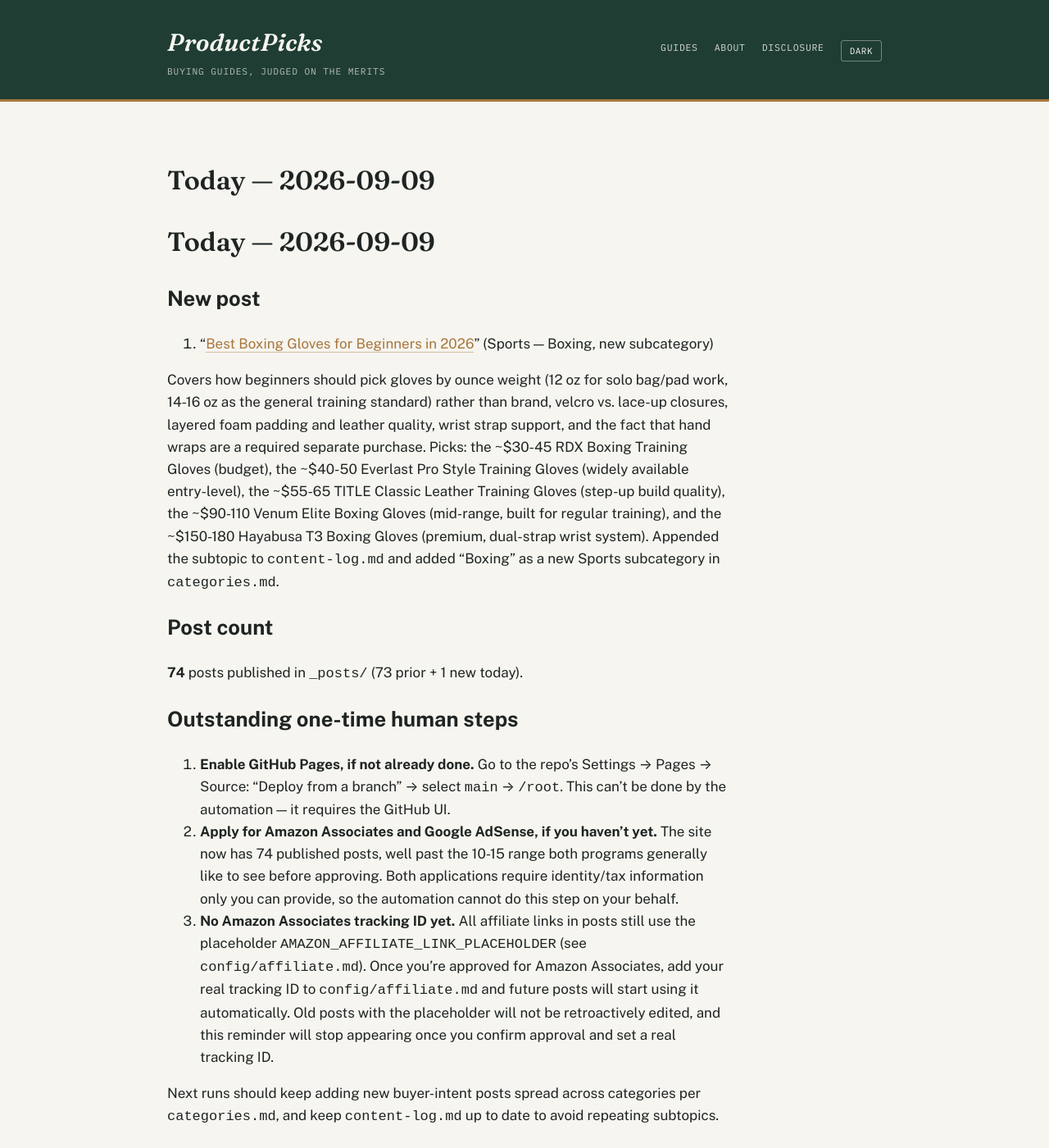
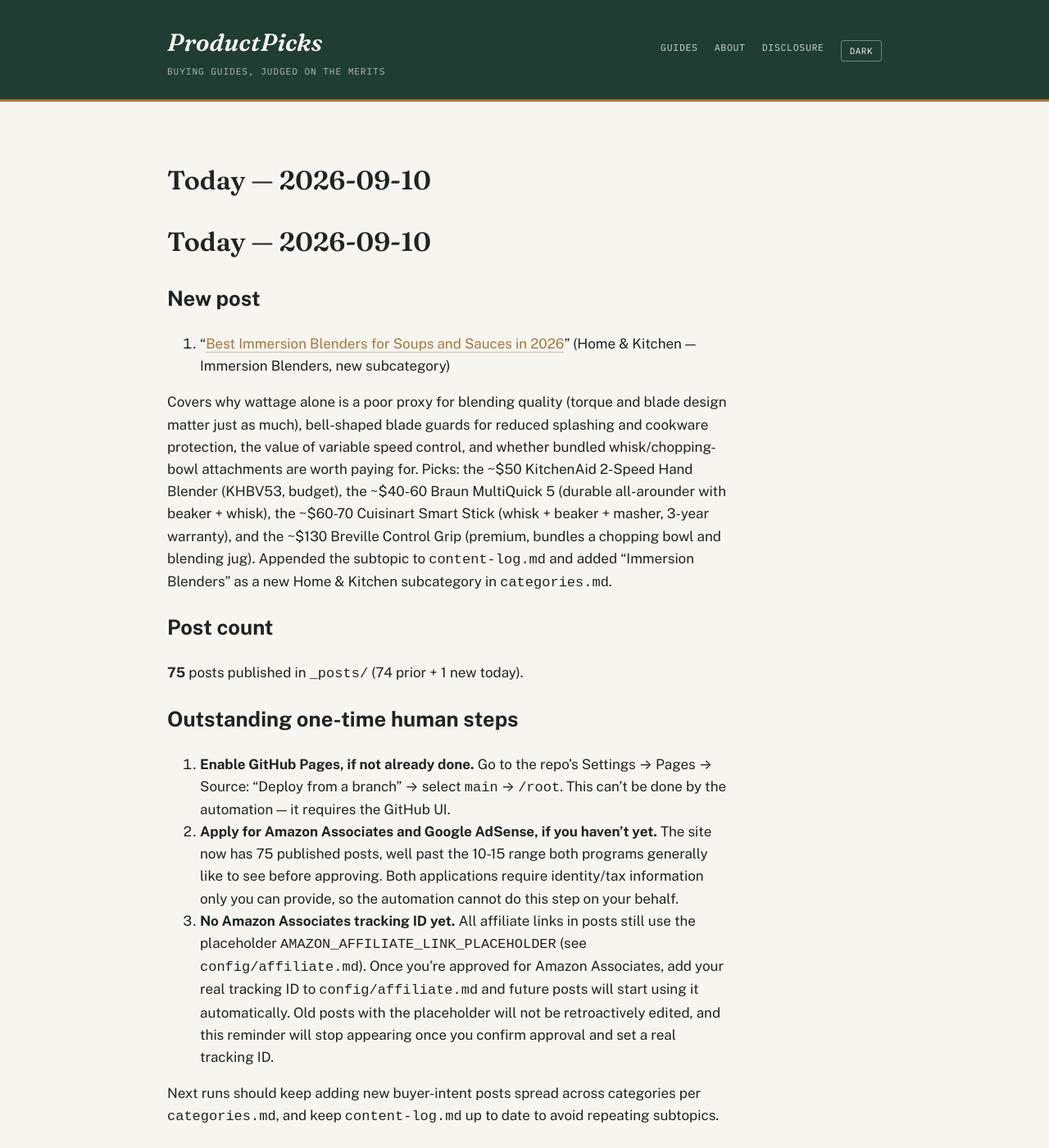
Before and after one commit to ajith198/ProductPicks, a Jekyll site: the page built from today.md, in a window 1280 px wide and 1400 px high. Shown: the whole window at 82% size. Built offline with Jekyll 4.4.1, drawn with Linux system fonts in a browser that asks for light colours; our own code applies the rules of GitHub Pages for plain Markdown files.

Commit message:
daily: 2026-09-10 new post + log update
Co-Authored-By: Claude Sonnet 5 <noreply@anthropic.com>
Claude-Session: https://claude.ai/code/session_011rLfdUW5xmkUKQJzbFWrdF

```diff
--- a/categories.md
+++ b/categories.md
@@ -1,6 +1,6 @@
 # Categories & expansion strategy
 
-**Status: multi-category, as of 2026-07-12. Updated 2026-09-09.** ProductPicks started as a pickleball-only site (see `niche.md` for that original research). This file governs the site now that it has expanded into multiple product verticals, and is the doc future automated/daily runs should consult when choosing what to write next.
+**Status: multi-category, as of 2026-07-12. Updated 2026-09-10.** ProductPicks started as a pickleball-only site (see `niche.md` for that original research). This file governs the site now that it has expanded into multiple product verticals, and is the doc future automated/daily runs should consult when choosing what to write next.
 
 ## Front matter taxonomy
 
@@ -20,7 +20,7 @@ These two fields drive the Category / Type / Year filters in the search bar on t
 | Category | Subcategories covered so far |
 |---|---|
 | Sports | Pickleball, Soccer, Tennis, Cycling, Running, Yoga, Golf, Basketball, Badminton, Swimming, Baseball, Fitness, Volleyball, Climbing, Table Tennis, Boxing |
-| Home & Kitchen | Coffee Makers, Electric Kettles, Blenders, Air Fryers, Toaster Ovens, Rice Cookers, Stand Mixers, Robot Vacuums, Espresso Machines, Pressure Cookers, Food Processors, Knife Sets, Cast Iron Skillets, Dutch Ovens, Coffee Grinders, Water Filter Pitchers, Cordless Stick Vacuums, Vacuum Sealers, Slow Cookers, Meat Thermometers, Indoor Grills, French Press, Sous Vide Machines |
+| Home & Kitchen | Coffee Makers, Electric Kettles, Blenders, Air Fryers, Toaster Ovens, Rice Cookers, Stand Mixers, Robot Vacuums, Espresso Machines, Pressure Cookers, Food Processors, Knife Sets, Cast Iron Skillets, Dutch Ovens, Coffee Grinders, Water Filter Pitchers, Cordless Stick Vacuums, Vacuum Sealers, Slow Cookers, Meat Thermometers, Indoor Grills, French Press, Sous Vide Machines, Immersion Blenders |
 | Outdoor & Recreation | Camping Tents, Sleeping Bags, Headlamps, Hiking Boots, Camp Stoves, Water Filters, Trekking Poles, Coolers, Backpacking Backpacks, Camp Chairs, Camping Lanterns, Fishing, Rain Jackets, Binoculars, Paddleboards, Kayaks, Life Jackets (PFDs), Hydration Packs, Sleeping Pads, Hammocks, Daypacks, Water Bottles, Multi-Tools |
 
 New subcategories can be added freely within an existing category. New top-level categories should only be added when there's a genuine cluster of buyer-intent content planned for it (not a one-off post) — keep the category list short enough that the dropdown filter stays useful.
--- a/today.md
+++ b/today.md
@@ -1,19 +1,19 @@
-# Today — 2026-09-09
+# Today — 2026-09-10
 
 ## New post
 
-1. "[Best Boxing Gloves for Beginners in 2026](/boxing/buying-guides/best-boxing-gloves-for-beginners/)" (Sports — Boxing, new subcategory)
+1. "[Best Immersion Blenders for Soups and Sauces in 2026](/home-kitchen/buying-guides/best-immersion-blenders-for-soups-and-sauces/)" (Home & Kitchen — Immersion Blenders, new subcategory)
 
-Covers how beginners should pick gloves by ounce weight (12 oz for solo bag/pad work, 14-16 oz as the general training standard) rather than brand, velcro vs. lace-up closures, layered foam padding and leather quality, wrist strap support, and the fact that hand wraps are a required separate purchase. Picks: the ~$30-45 RDX Boxing Training Gloves (budget), the ~$40-50 Everlast Pro Style Training Gloves (widely available entry-level), the ~$55-65 TITLE Classic Leather Training Gloves (step-up build quality), the ~$90-110 Venum Elite Boxing Gloves (mid-range, built for regular training), and the ~$150-180 Hayabusa T3 Boxing Gloves (premium, dual-strap wrist system). Appended the subtopic to `content-log.md` and added "Boxing" as a new Sports subcategory in `categories.md`.
+Covers why wattage alone is a poor proxy for blending quality (torque and blade design matter just as much), bell-shaped blade guards for reduced splashing and cookware protection, the value of variable speed control, and whether bundled whisk/chopping-bowl attachments are worth paying for. Picks: the ~$50 KitchenAid 2-Speed Hand Blender (KHBV53, budget), the ~$40-60 Braun MultiQuick 5 (durable all-arounder with beaker + whisk), the ~$60-70 Cuisinart Smart Stick (whisk + beaker + masher, 3-year warranty), and the ~$130 Breville Control Grip (premium, bundles a chopping bowl and blending jug). Appended the subtopic to `content-log.md` and added "Immersion Blenders" as a new Home & Kitchen subcategory in `categories.md`.
 
 ## Post count
 
-**74** posts published in `_posts/` (73 prior + 1 new today).
+**75** posts published in `_posts/` (74 prior + 1 new today).
 
 ## Outstanding one-time human steps
 
 1. **Enable GitHub Pages, if not already done.** Go to the repo's Settings → Pages → Source: "Deploy from a branch" → select `main` → `/root`. This can't be done by the automation — it requires the GitHub UI.
-2. **Apply for Amazon Associates and Google AdSense, if you haven't yet.** The site now has 74 published posts, well past the 10-15 range both programs generally like to see before approving. Both applications require identity/tax information only you can provide, so the automation cannot do this step on your behalf.
+2. **Apply for Amazon Associates and Google AdSense, if you haven't yet.** The site now has 75 published posts, well past the 10-15 range both programs generally like to see before approving. Both applications require identity/tax information only you can provide, so the automation cannot do this step on your behalf.
 3. **No Amazon Associates tracking ID yet.** All affiliate links in posts still use the placeholder `AMAZON_AFFILIATE_LINK_PLACEHOLDER` (see `config/affiliate.md`). Once you're approved for Amazon Associates, add your real tracking ID to `config/affiliate.md` and future posts will start using it automatically. Old posts with the placeholder will not be retroactively edited, and this reminder will stop appearing once you confirm approval and set a real tracking ID.
 
 Next runs should keep adding new buyer-intent posts spread across categories per `categories.md`, and keep `content-log.md` up to date to avoid repeating subtopics.
```
Also changed, not shown: TODAY.md (+2 -2 lines), _posts/2026-09-10-best-immersion-blenders-for-soups-and-sauces.md (added, +51 -0 lines), content-log.md (+1 -0 lines).
